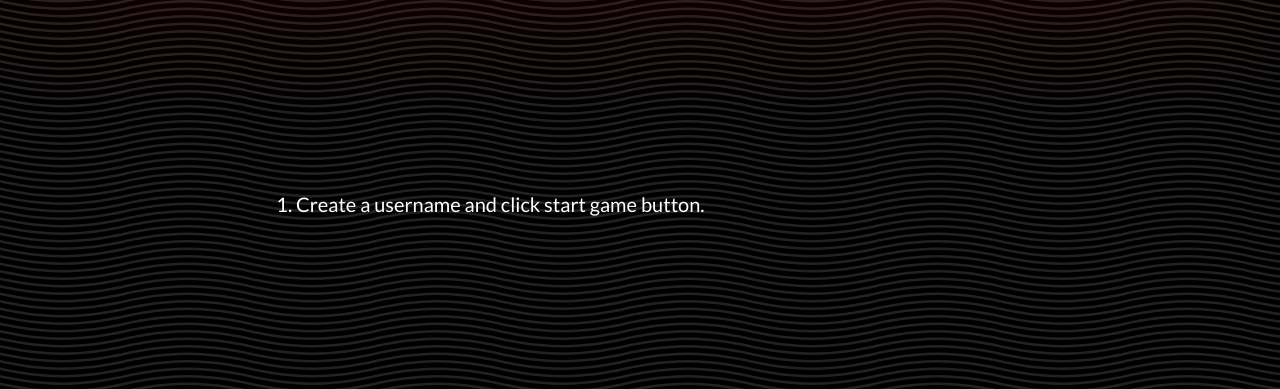
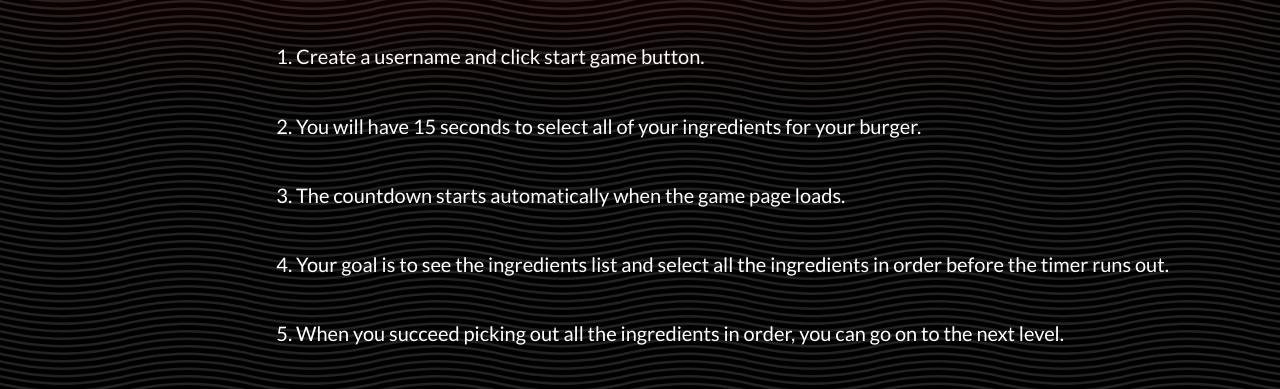
Before and after one commit to Nihaprezz/burgerdiner-front-end, a plain HTML site: page index.html in a window 1280 px wide. Both pictures are taken after typing "Sample" into the empty fields and a click on the button "How to Play". Shown: the part 380-769 px from the top of the page. Drawn offline with nearby package versions, Linux system fonts and the light colour scheme; a web font is replaced by a local one.

Commit message:
everything working needs more styling

```diff
--- a/directions.css
+++ b/directions.css
@@ -12,8 +12,8 @@
 }
 
 .all-directions ol li {
-    margin-bottom: 20%;
-    margin-top: 20%;
+    margin-bottom: 5%;
+    margin-top: 5%;
 }
 
 
```
